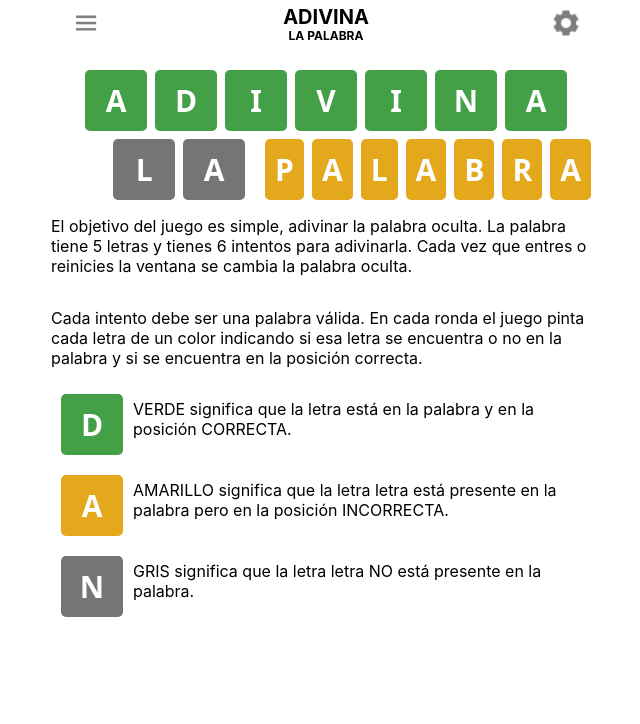
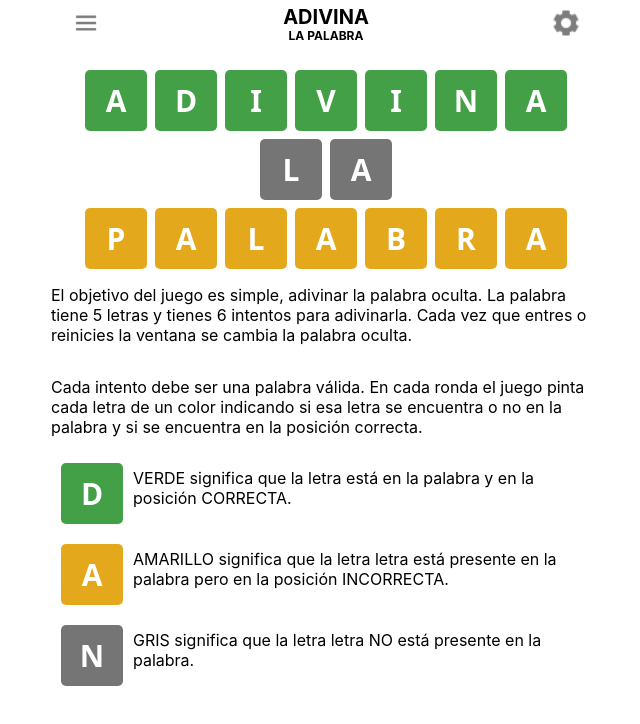
Before and after one commit to GiovanniSia/Wordle-Clon, a React (Create React App) app: page /Wordle-Clon/como-jugar in a window 1280 px wide. Shown: the top 724 px of the page, without its empty margins (314-954 px from the left). Built offline with nearby package versions, Linux system fonts and the light colour scheme.

Commit message:
update comoJugar

```diff
--- a/src/components/ComoJugar.jsx
+++ b/src/components/ComoJugar.jsx
@@ -13,12 +13,12 @@ const ComoJugar = () => {
           <div className="letra fondo-verde">N</div>
           <div className="letra fondo-verde">A</div>
         </div>
-        <div className="fila3">
-          <div className="columna1">
+        <div className="fila2">
           <div className="letra fondo-gris">L</div>
           <div className="letra fondo-gris">A</div>
         </div>
-          <div className="columna2">
+        <div className="fila1">
+
           <div className="letra fondo-amarillo">P</div>
           <div className="letra fondo-amarillo">A</div>
           <div className="letra fondo-amarillo">L</div>
@@ -26,7 +26,7 @@ const ComoJugar = () => {
           <div className="letra fondo-amarillo">B</div>
           <div className="letra fondo-amarillo">R</div>
           <div className="letra fondo-amarillo">A</div>
-          </div>
+
         </div>
       </div>
       <div className='contenido'>
@@ -49,4 +49,60 @@ const ComoJugar = () => {
   );
 }
 
+
 export default ComoJugar;
+
+
+
+// import React from 'react';
+// import "../css/ComoJugar.css"
+// const ComoJugar = () => {
+//   return (
+//     <div className='como-jugar'>
+//       <div className="titulo">
+//         <div className="fila1">
+//           <div className="letra fondo-verde">A</div>
+//           <div className="letra fondo-verde">D</div>
+//           <div className="letra fondo-verde">I</div>
+//           <div className="letra fondo-verde">V</div>
+//           <div className="letra fondo-verde">I</div>
+//           <div className="letra fondo-verde">N</div>
+//           <div className="letra fondo-verde">A</div>
+//         </div>
+//         <div className="fila3">
+//           <div className="columna1">
+            // <div className="letra fondo-gris">L</div>
+            // <div className="letra fondo-gris">A</div>
+//           </div>
+//           <div className="columna2">
+            // <div className="letra fondo-amarillo">P</div>
+            // <div className="letra fondo-amarillo">A</div>
+            // <div className="letra fondo-amarillo">L</div>
+            // <div className="letra fondo-amarillo">A</div>
+            // <div className="letra fondo-amarillo">B</div>
+            // <div className="letra fondo-amarillo">R</div>
+            // <div className="letra fondo-amarillo">A</div>
+//           </div>
+//         </div>
+//       </div>
+//       <div className='contenido'>
+//         <p className='texto-como-jugar'>El objetivo del juego es simple, adivinar la palabra oculta. La palabra tiene 5 letras y tienes 6 intentos para adivinarla. Cada vez que entres o reinicies la ventana se cambia la palabra oculta.</p>
+//         <p className='texto-como-jugar'>Cada intento debe ser una palabra válida. En cada ronda el juego pinta cada letra de un color indicando si esa letra se encuentra o no en la palabra y si se encuentra en la posición correcta.</p>
+//         <div className='tipo-colores-explicacion'>
+//           <div className="letra fondo-verde">D</div>
+//           <p className='texto-como-jugar'>VERDE significa que la letra está en la palabra y en la posición CORRECTA.</p>
+//         </div>
+//         <div className='tipo-colores-explicacion'>
+//           <div className="letra fondo-amarillo">A</div>
+//           <p className='texto-como-jugar'>AMARILLO significa que la letra letra está presente en la palabra pero en la posición INCORRECTA.</p>
+//         </div>
+//         <div className='tipo-colores-explicacion'>
+//           <div className="letra fondo-gris">N</div>
+//           <p className='texto-como-jugar'>GRIS significa que la letra letra NO está presente en la palabra.</p>
+//         </div>
+//       </div>
+//     </div>
+//   );
+// }
+
+// export default ComoJugar;
```
Lines whose indentation alone changed are shown as unchanged.
